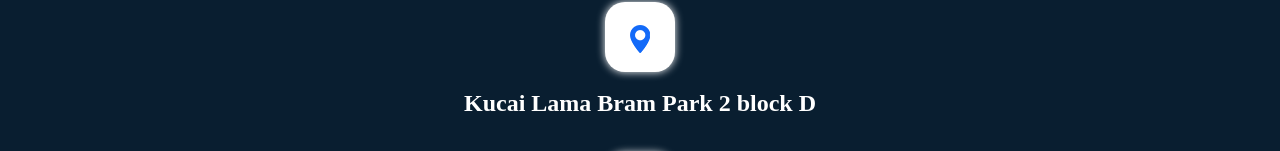
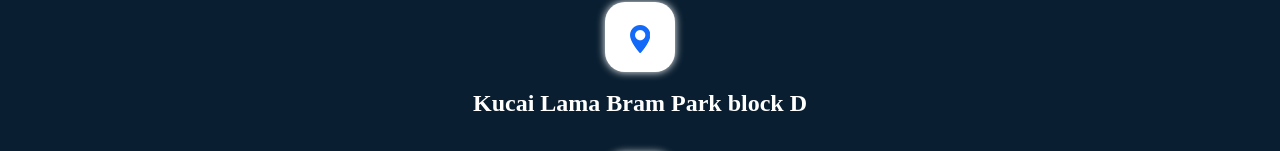
Before and after one commit to ChoeUiSong/uisong, a plain HTML site: page index.html in a window 1280 px wide. Shown: the part 1236-1387 px from the top of the page. Drawn offline with Linux system fonts and the light colour scheme; a web font is replaced by a local one.

Commit message:
Update index.html

```diff
--- a/index.html
+++ b/index.html
@@ -60,7 +60,7 @@
       <br>
       <br>
       <div class="Info">
-        <div class="Map"><img class="MapIcon" src="map-icon.png" alt=""></div><br><h2> Kucai Lama Bram Park 2 block D</h2><br><br>
+        <div class="Map"><img class="MapIcon" src="map-icon.png" alt=""></div><br><h2> Kucai Lama Bram Park  block D</h2><br><br>
         <div class="Email"><img class="EmailIcon" src="email-icon.png" alt=""></div><br><h2>tylercs0743@gmail.com</h2>
       </div>
     </div>
```
